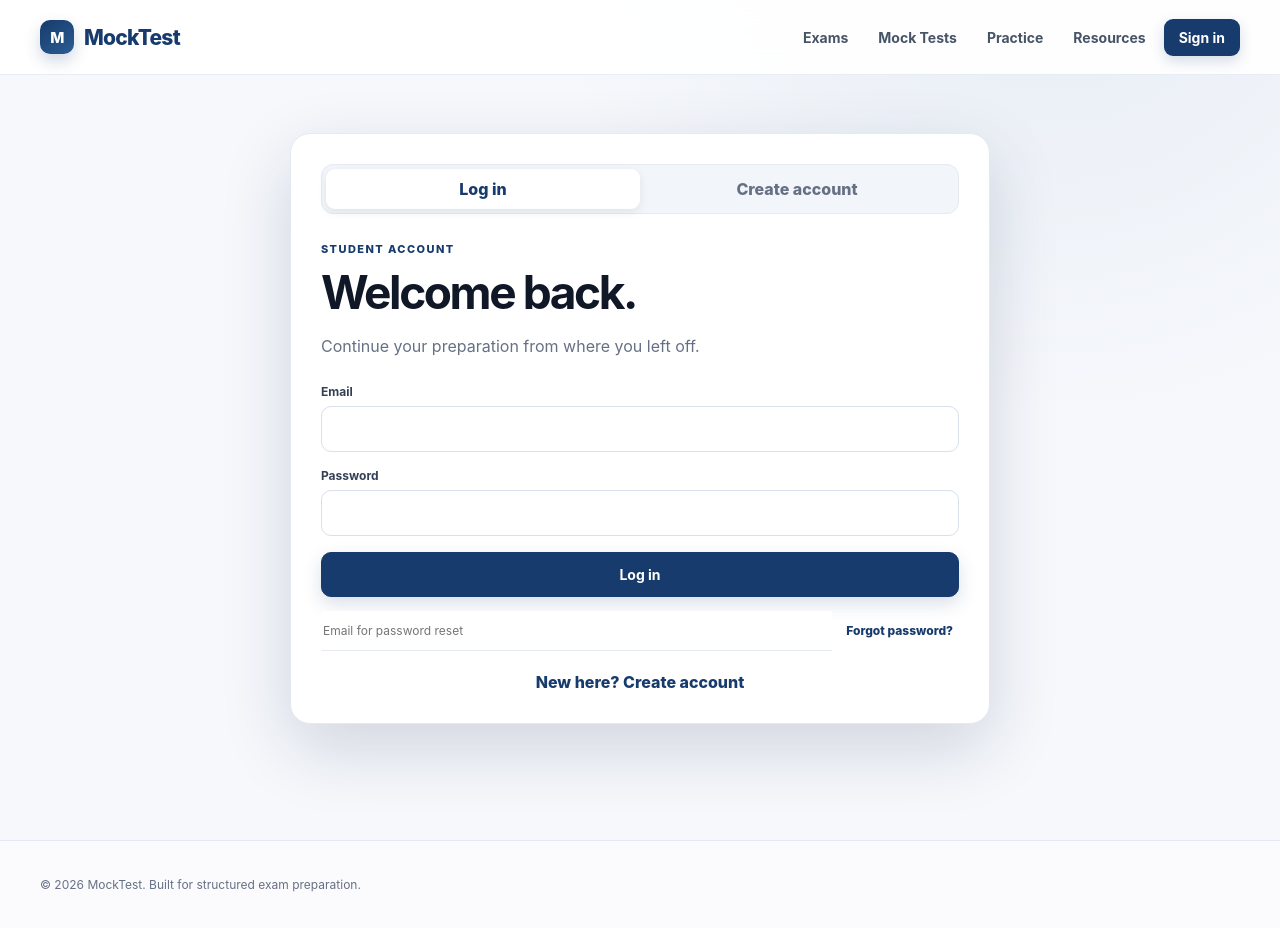
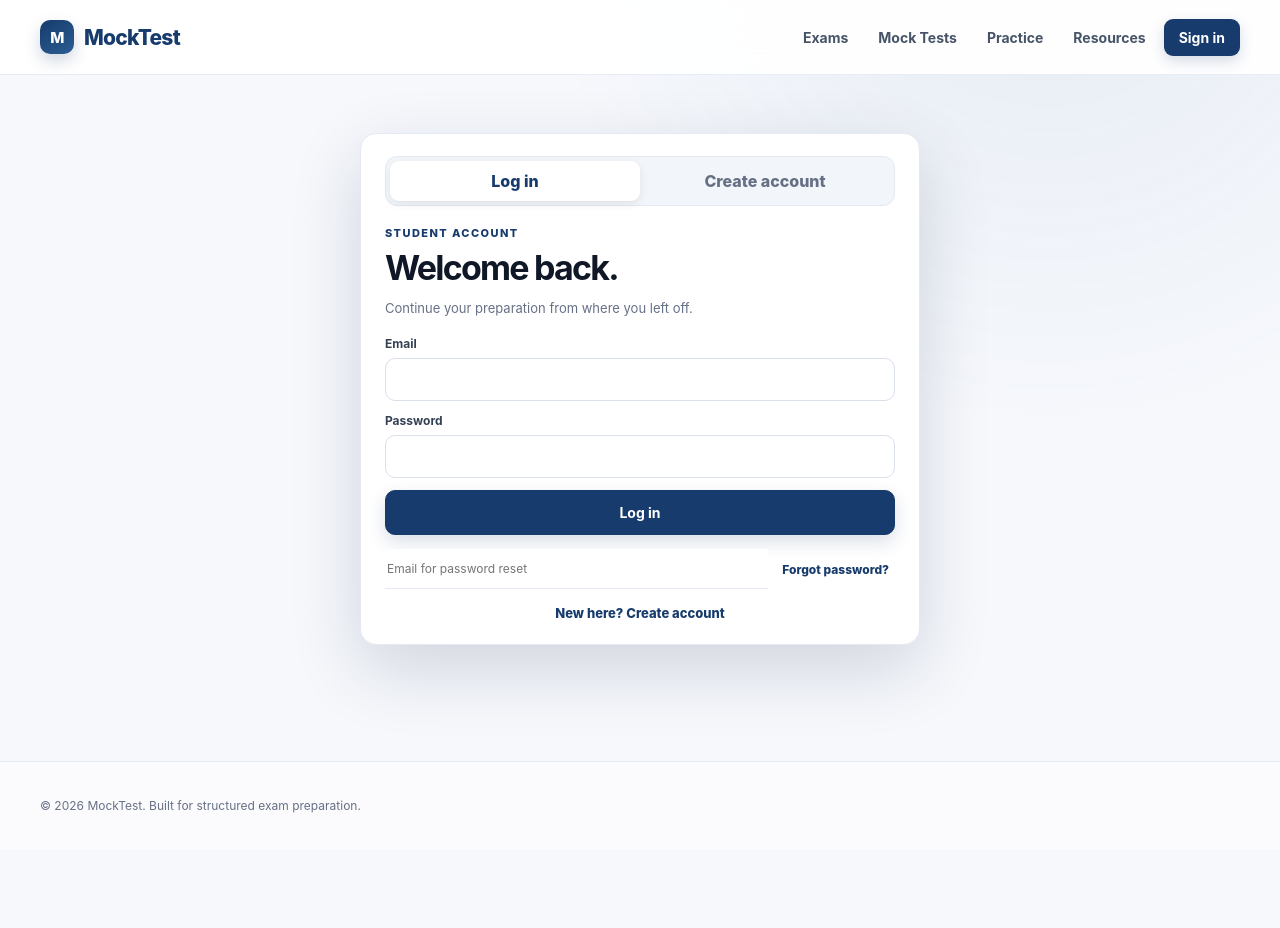
Before and after one commit to RajeshKhandare/mockwebsite, a Next.js app: page /login in a window 1280 px wide. After the commit the page ends 849 px from the top, so only its background shows below. Built offline with nearby package versions, Linux system fonts and the light colour scheme; no server answers.

Commit message:
ui: compact login and signup panels

```diff
--- a/app/globals.css
+++ b/app/globals.css
@@ -319,3 +319,19 @@ h2 { letter-spacing:-.03em; }
 .test-card h3 { font-size:20px; }
 .test-card-footer { margin-top:auto; padding-top:16px; border-top:1px solid var(--border); display:flex; align-items:center; justify-content:space-between; gap:12px; color:var(--muted); font-size:11px; font-weight:750; }
 .test-card-footer .btn { min-height:39px; padding:0 13px; }
+
+
+/* Compact account surfaces */
+.narrow-shell { max-width: 560px; }
+.auth-card-premium { padding: 22px 24px; border-radius: 16px; }
+.auth-card-premium h1 { font-size: 34px; margin: 10px 0 10px; }
+.auth-card-premium .muted { font-size: 13px; line-height: 1.5; }
+.auth-mode-switch { margin-bottom: 20px; }
+.auth-form { gap: 12px; margin-top: 18px; }
+.auth-form input, .auth-form select { min-height: 43px; }
+.auth-mode-link { margin-top: 15px; font-size: 13px; }
+.auth-modal { width:min(500px,100%); padding:22px; border-radius:18px; }
+.auth-modal .auth-mode-switch { margin-bottom: 18px; }
+.auth-modal .auth-form { margin-top: 15px; gap: 11px; }
+.auth-modal .auth-form input { min-height: 42px; }
+.auth-modal-reset { margin-top: 10px; }
```
